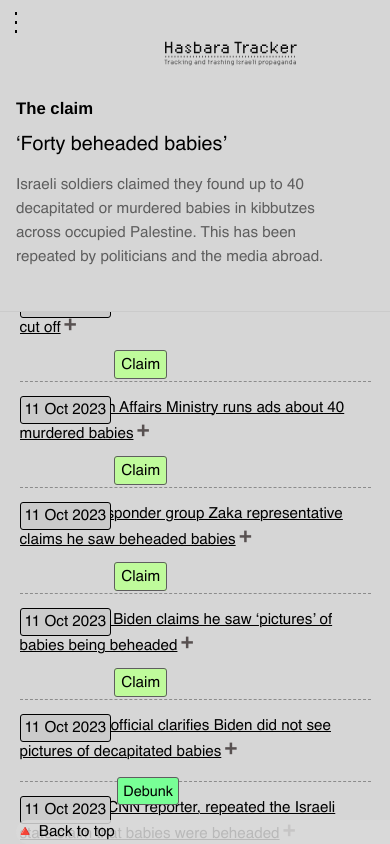
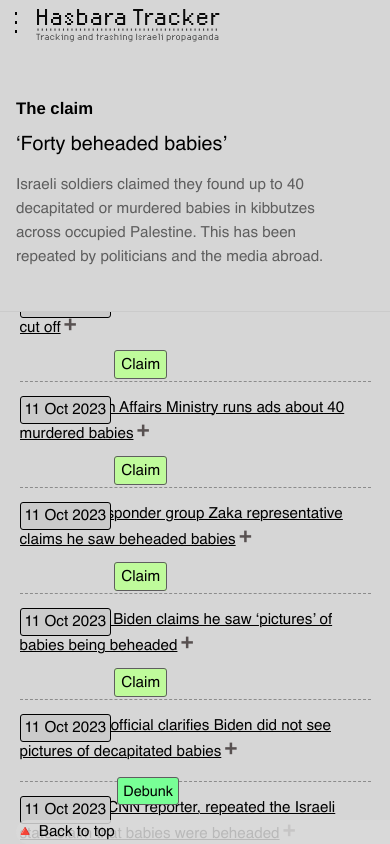
Before and after one commit to tamtzekin/hasbara-tracker, a React (Create React App) app: page /forty-beheaded-babies in a window 390 px wide. Shown: the top 844 px of the page. Built offline with nearby package versions, Linux system fonts and the light colour scheme.

Commit message:
(mobile) logo aligned

```diff
--- a/src/App.css
+++ b/src/App.css
@@ -442,8 +442,9 @@ oooooooooooooooooooooooooooooooooooooooooooooooooooooooooooooooooooooooooooooooo
 
     .logo-container svg {
         vertical-align: middle;
-        height: 2rem;
-        margin-left: 28%;
+        width: 50%;
+        margin-top: -9%;
+        margin-left: 27%;
     }
 
     .nav-links {
```
